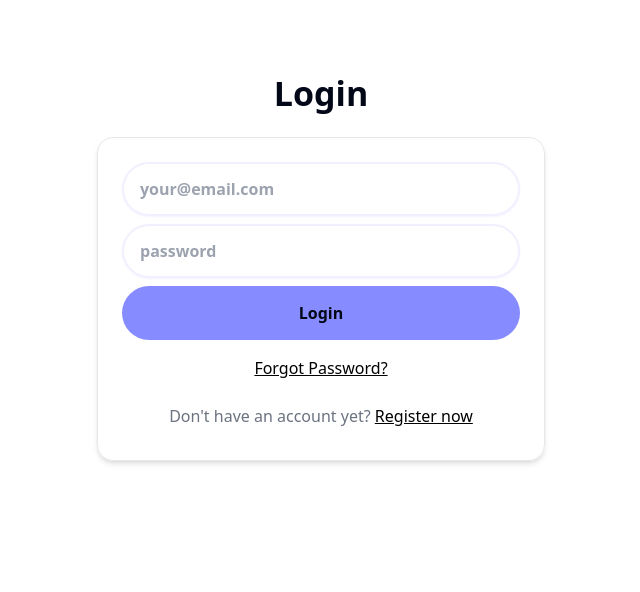
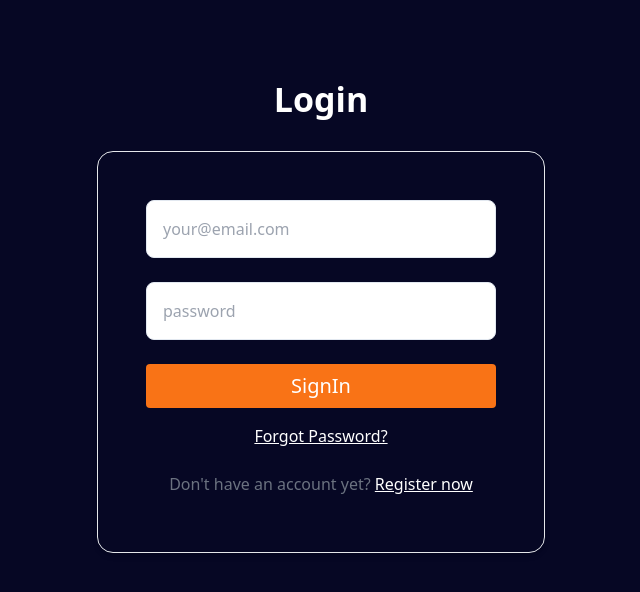
Before and after one commit to Zaim211/Preppeer, a React (Vite) app in the folder clients/: page /SignInStudentPage in a window 1280 px wide. Shown: the top 592 px of the page, without its empty margins (319-959 px from the left). Built offline with nearby package versions, Linux system fonts and the light colour scheme; no server answers.

Commit message:
Fix design SignIn students

```diff
--- a/clients/src/pages/RegisterStudentPage.jsx
+++ b/clients/src/pages/RegisterStudentPage.jsx
@@ -43,9 +43,9 @@ const RegisterStudentPage = () => {
   }
 
   return (
-    <div className="flex items-center  h-full justify-center m-32" >
-      <div className="w-full max-w-lg m-32 p-8 shadow-lg rounded-lg" style={{ backgroundColor: "#060724" }}>
-        <h1 className="text-4xl font-bold mb-4 mt-4 text-white text-center">Register Student</h1>
+    <div className="flex items-center  h-full w-full justify-center " style={{ backgroundColor: "#060724" }}>
+      <div className="w-full max-w-xl p-12 border-gray-950 shadow-lg rounded-lg" >
+        <h1 className="text-4xl font-bold mb-12 text-white text-center">Register Student</h1>
         {success && (
           <p className="text-green-500 mb-4 text-center">{success}</p>
         )}
@@ -55,7 +55,7 @@ const RegisterStudentPage = () => {
         <form onSubmit={handleSubmit} className="space-y-4">
           <div className="flex gap-4">
             <div className="flex-1">
-              <label htmlFor="username" className="block text-2xl font-semibold text-white mb-1">Full Name</label>
+              <label htmlFor="username" className="block text-xl font-semibold text-white mb-1">Full Name</label>
               <input
                 type="text"
                 placeholder="Enter your name"
@@ -68,7 +68,7 @@ const RegisterStudentPage = () => {
             </div>
 
             <div className="flex-1">
-              <label htmlFor="email" className="block text-white text-2xl font-semibold mb-1">Email</label>
+              <label htmlFor="email" className="block text-white text-xl font-semibold mb-1">Email</label>
               <input
                 type="email"
                 id="email"
@@ -84,7 +84,7 @@ const RegisterStudentPage = () => {
 
           <div className="flex gap-4 mt-4">
             <div className="flex-1 mt-4 mb-4">
-              <label htmlFor="password" className="block font-semibold text-white text-2xl mb-1">Password</label>
+              <label htmlFor="password" className="block font-semibold text-white text-xl mb-1">Password</label>
               <input
                 type="password"
                 id="password"
@@ -107,8 +107,6 @@ const RegisterStudentPage = () => {
           </Link>
         </div>
         </form>
-
-
       </div>
     </div>
   );
--- a/clients/src/pages/SignInStudentPage.jsx
+++ b/clients/src/pages/SignInStudentPage.jsx
@@ -41,13 +41,13 @@ export default function SignInStudentPage() {
     }
 
     return (
-        <div className="mt-8 grow flex-center">
-            <div className="mb-60">
-                <h1 className="h1-semibold text-center mb-4">Login</h1>
-                <form className="max-w-md mx-auto p-6 space-y-2 border border-gray-200 rounded-2xl shrink-0 shadow-md"
+        <div className="flex items-center h-full w-full justify-center " style={{ backgroundColor: "#060724" }}>
+            <div className="mb-60 mt-16">
+                <h1 className="h1-semibold text-center text-white mb-4">Login</h1>
+                <form className="max-w-md mx-auto p-12 mt-6 space-y-2 border border-gray-200 rounded-2xl shrink-0 shadow-md"
                 onSubmit={loginUser}>
                     <input
-                        className="input-field"
+                        className="border p-4 rounded-lg w-full mb-4"
                         type="email"
                         placeholder="your@email.com"
                         value={email}
@@ -55,22 +55,25 @@ export default function SignInStudentPage() {
                     />
                     {emailError && <div className="text-red-500">{emailError}</div>}
                     <input
-                        className="input-field"
+                        className="border p-4 rounded-lg w-full mb-4"
                         type="password"
                         placeholder="password"
                         value={password}
                         onChange={ev => setPassword(ev.target.value)}
                     />
                     {passwordError && <div className="text-red-500">{passwordError}</div>}
-                    <button className="submit-button">Login</button>
+                   <div className="mt-6">
+                   <button className="bg-orange-500 text-white text-xl mt-4 py-2 px-4 rounded w-full">
+                   SignIn</button>
+                   </div>
                     <div className="text-center py-2 text-gray-500">
-                        <Link className="underline  text-black" to={"/forgot-password"}>
+                        <Link className="underline  text-white" to={"/forgot-password"}>
                             Forgot Password?
                         </Link>
                     </div>
                     <div className="text-center py-2 text-gray-500">
                         Don't have an account yet?{" "}
-                        <Link className="underline text-black" to={"/RegisterStudentPage"}>
+                        <Link className="underline text-white" to={"/RegisterStudentPage"}>
                             Register now
                         </Link>
                     </div>
```
